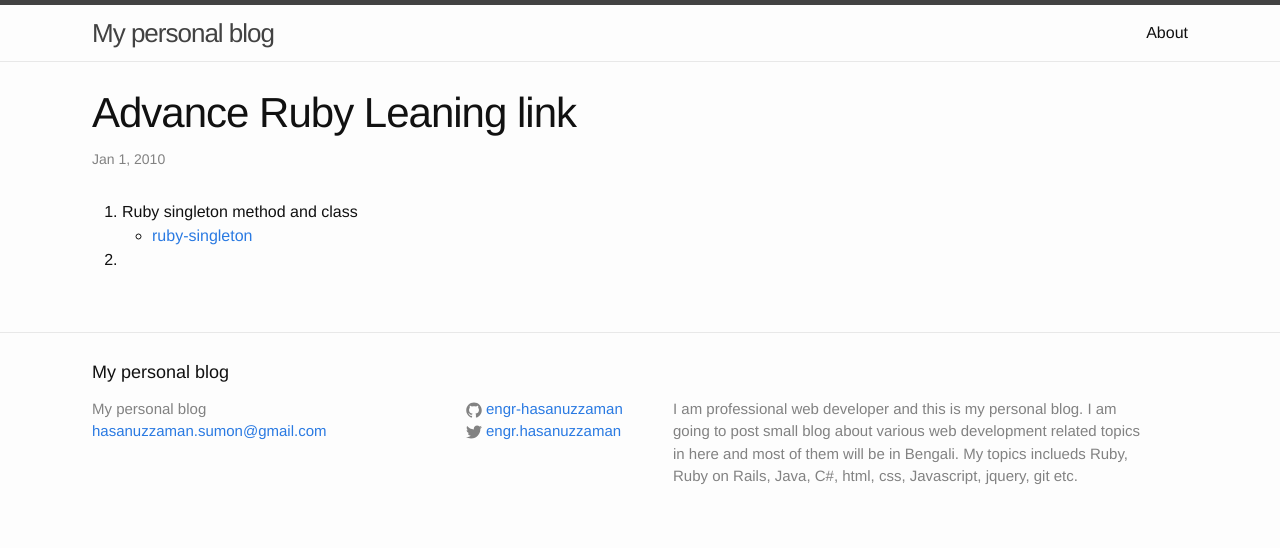
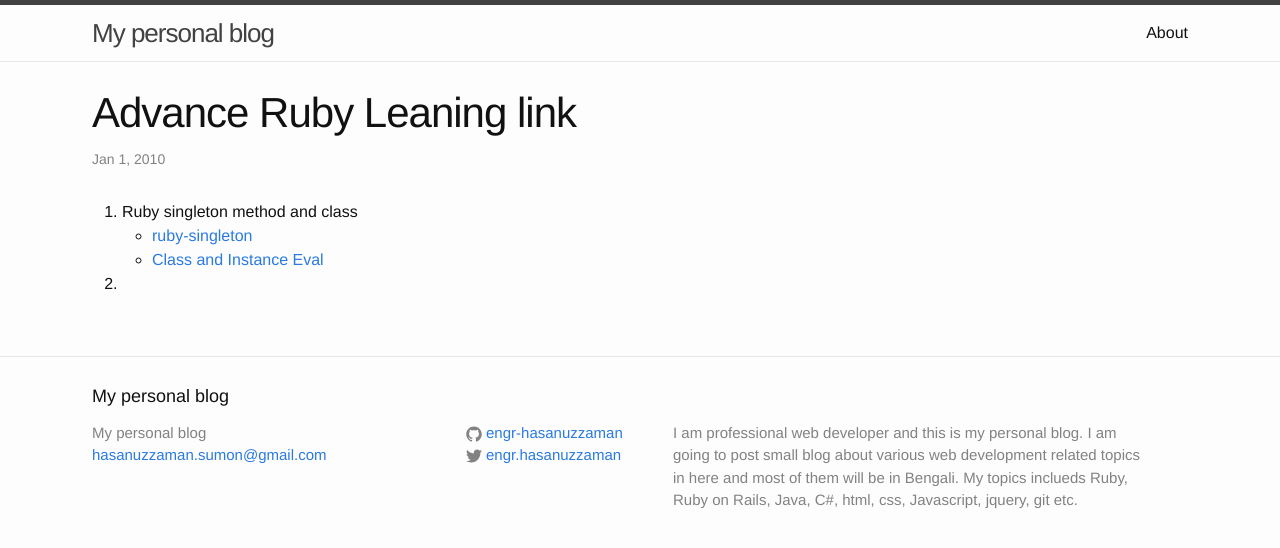
Before and after one commit to Engr-Hasanuzzaman-Sumon/Engr-Hasanuzzaman-Sumon.github.io, a Jekyll site: the page built from _posts/2010-01-01-ruby-advance-learning-link.html, in a window 1280 px wide. Shown: the top 548 px of the page. Built offline with Jekyll 4.4.1, drawn with Linux system fonts in a browser that asks for light colours.

Commit message:
add new post

```diff
--- a/_posts/2010-01-01-ruby-advance-learning-link.html
+++ b/_posts/2010-01-01-ruby-advance-learning-link.html
@@ -10,6 +10,7 @@ subcategory: beginner
         Ruby singleton method and class
         <ul>
             <li><a href="http://www.devalot.com/articles/2008/09/ruby-singleton">ruby-singleton</a></li>
+            <li><a href="http://web.stanford.edu/~ouster/cgi-bin/cs142-winter15/classEval.php">Class and Instance Eval</a></li>
         </ul>
     </li>
     <li>
```
